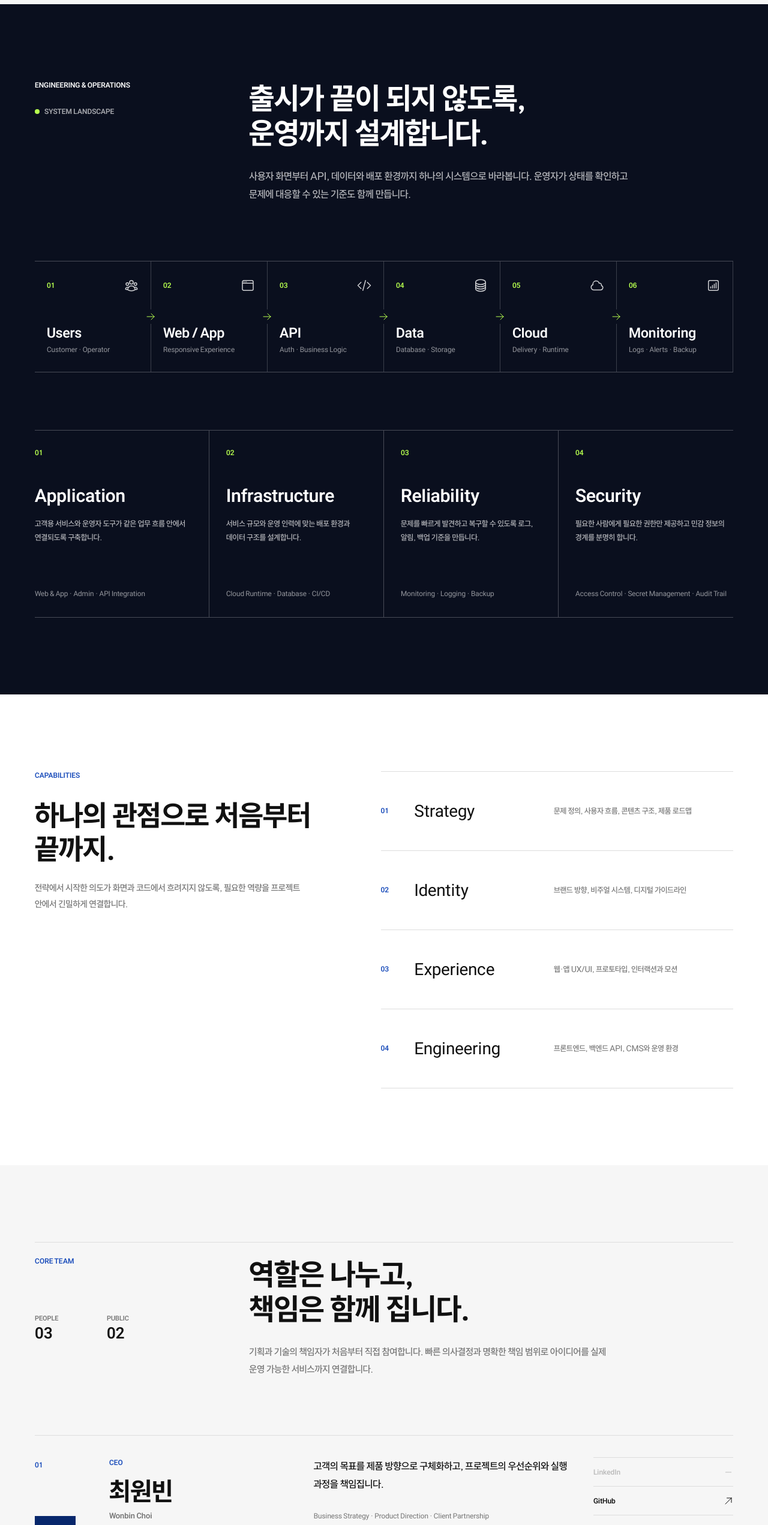
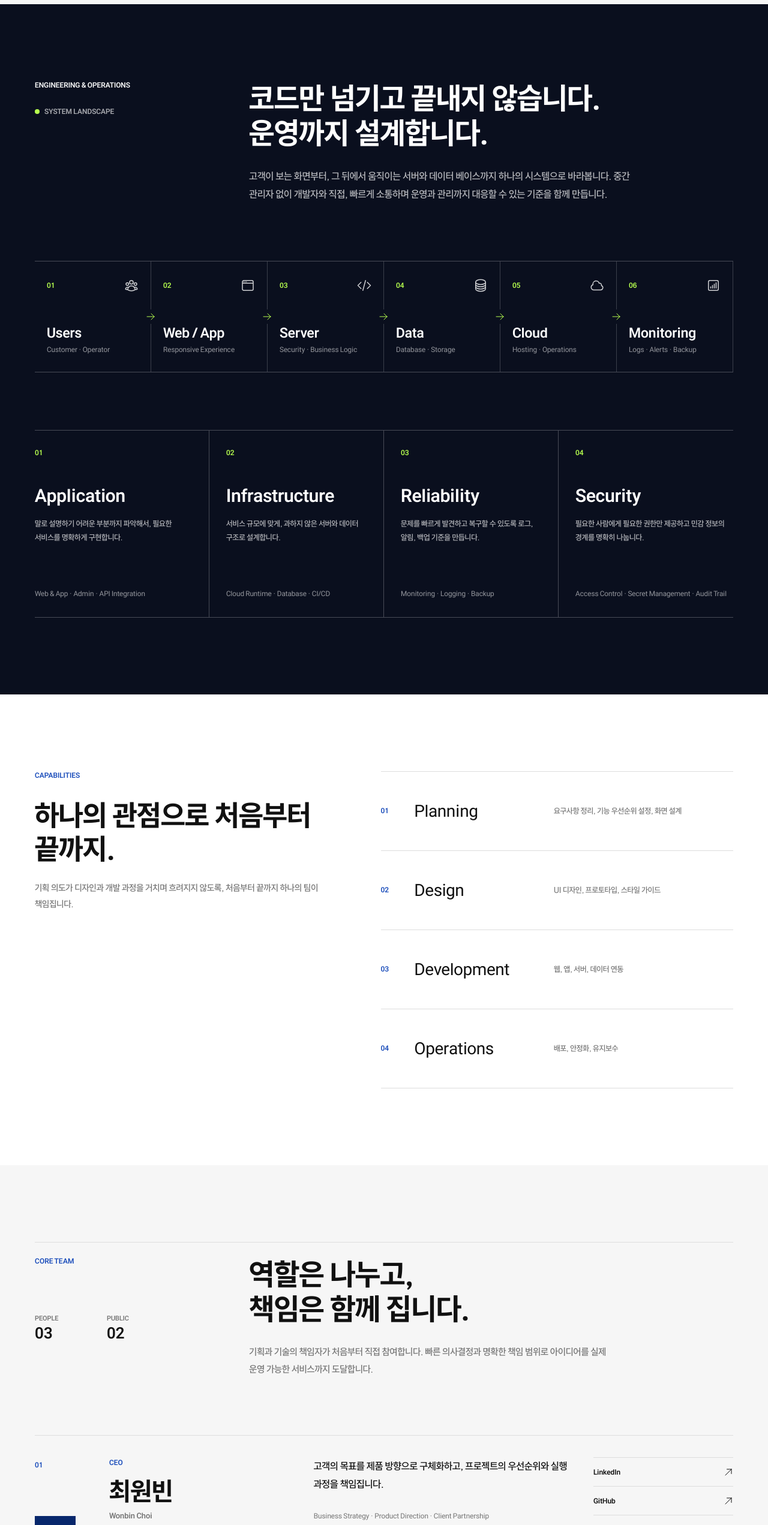
Before and after one commit to ChoiTheCreator/Studio-Jabin-HP, a Next.js app: page / in a window 1280 px wide. Shown: the part 3680-6223 px from the top of the page at 60% size. Built offline with nearby package versions, Linux system fonts and the light colour scheme; no server answers.

Commit message:
<Chore> prettier 설정, 홈페이지 브랜드 소개글 수정
- prettier 패키지 설치 및 스크립트 추가
- vscode 설정 파일 추가
- 홈페이지 engineering 섹션, capabilities 섹션, teams 섹션 브랜드 소개글 수정

```diff
--- a/eslint.config.mjs
+++ b/eslint.config.mjs
@@ -1,9 +1,11 @@
 import { defineConfig, globalIgnores } from "eslint/config";
 import nextVitals from "eslint-config-next/core-web-vitals";
 import nextTs from "eslint-config-next/typescript";
+import prettier from "eslint-config-prettier/flat";
 
 export default defineConfig([
   ...nextVitals,
   ...nextTs,
+  prettier,
   globalIgnores([".next/**", "out/**", "build/**", "next-env.d.ts"]),
 ]);
--- a/package.json
+++ b/package.json
@@ -11,6 +11,8 @@
     "build": "next build",
     "start": "next start -H 0.0.0.0 -p 3000",
     "lint": "eslint .",
+    "format": "prettier --write .",
+    "format:check": "prettier --check .",
     "typecheck": "tsc --noEmit",
     "test:e2e": "playwright test"
   },
@@ -28,6 +30,9 @@
     "@types/react-dom": "^19",
     "eslint": "^9",
     "eslint-config-next": "16.2.12",
+    "eslint-config-prettier": "^10.1.8",
+    "prettier": "^3.9.6",
+    "prettier-plugin-tailwindcss": "^0.8.1",
     "tailwindcss": "^4",
     "typescript": "^5"
   }
--- a/src/features/home/components/CapabilitiesSection.tsx
+++ b/src/features/home/components/CapabilitiesSection.tsx
@@ -4,21 +4,30 @@ import { capabilities } from "../home.content";
 
 export function CapabilitiesSection() {
   return (
-    <section className="bg-white py-[88px] text-navy-ink sm:py-28 lg:py-32" id="services" aria-labelledby="capabilities-title">
-      <div className={`${contentShell} grid gap-[72px] lg:grid-cols-[minmax(0,0.9fr)_minmax(520px,1.1fr)] lg:gap-24`}>
-        <div className="lg:sticky lg:top-[120px] lg:self-start">
+    <section
+      className="bg-white py-22 text-navy-ink sm:py-28 lg:py-32"
+      id="services"
+      aria-labelledby="capabilities-title"
+    >
+      <div
+        className={`${contentShell} grid gap-18 lg:grid-cols-[minmax(0,0.9fr)_minmax(520px,1.1fr)] lg:gap-24`}
+      >
+        <div className="lg:sticky lg:top-30 lg:self-start">
           <Reveal>
             <p className={`${eyebrow} text-navy-primary`}>CAPABILITIES</p>
           </Reveal>
           <Reveal delay={80}>
-            <h2 className="mt-8 mb-6 max-w-[640px] text-[36px] leading-[1.08] font-bold [word-break:keep-all] sm:text-[44px] lg:text-[52px]" id="capabilities-title">
+            <h2
+              className="mt-8 mb-6 max-w-160 text-[36px] leading-[1.08] font-bold break-keep sm:text-[44px] lg:text-[52px]"
+              id="capabilities-title"
+            >
               하나의 관점으로 처음부터 끝까지.
             </h2>
           </Reveal>
           <Reveal delay={140}>
-            <p className="m-0 max-w-[550px] text-[16px] leading-[1.68] text-navy-muted [word-break:keep-all]">
-              전략에서 시작한 의도가 화면과 코드에서 흐려지지 않도록, 필요한 역량을
-              프로젝트 안에서 긴밀하게 연결합니다.
+            <p className="m-0 max-w-137.5 text-[16px] leading-[1.68] break-keep text-navy-muted">
+              기획 의도가 디자인과 개발 과정을 거치며 흐려지지 않도록, 처음부터 끝까지 하나의 팀이
+              책임집니다.
             </p>
           </Reveal>
         </div>
@@ -27,7 +36,7 @@ export function CapabilitiesSection() {
           {capabilities.map((capability, index) => (
             <Reveal
               as="li"
-              className="grid min-h-[124px] grid-cols-[42px_1fr] items-start gap-2 border-b border-navy-line py-[22px] sm:min-h-[100px] sm:grid-cols-[48px_0.75fr_1fr] sm:items-center lg:min-h-[132px]"
+              className="grid min-h-31 grid-cols-[42px_1fr] items-start gap-2 border-b border-navy-line py-5.5 sm:min-h-25 sm:grid-cols-[48px_0.75fr_1fr] sm:items-center lg:min-h-33"
               key={capability.number}
               delay={index * 80}
             >
--- a/src/features/home/components/EngineeringSection.tsx
+++ b/src/features/home/components/EngineeringSection.tsx
@@ -27,7 +27,7 @@ const flowIcons: Record<(typeof engineeringFlow)[number]["icon"], FlowIcon> = {
 export function EngineeringSection() {
   return (
     <section
-      className="overflow-hidden bg-navy-night py-[88px] text-white sm:py-28 lg:py-32"
+      className="overflow-hidden bg-navy-night py-22 text-white sm:py-28 lg:py-32"
       id="engineering"
       aria-labelledby="engineering-title"
     >
@@ -42,28 +42,29 @@ export function EngineeringSection() {
           </div>
           <div>
             <h2
-              className="m-0 max-w-[860px] text-[38px] leading-[1.08] font-bold [word-break:keep-all] sm:text-[46px] lg:text-[54px]"
+              className="m-0 max-w-215 text-[38px] leading-[1.08] font-bold break-keep sm:text-[46px] lg:text-[54px]"
               id="engineering-title"
             >
-              출시가 끝이 되지 않도록,
+              코드만 넘기고 끝내지 않습니다.
               <br />
               운영까지 설계합니다.
             </h2>
-            <p className="mt-7 mb-0 max-w-[670px] text-[16px] leading-[1.65] text-white/70 [word-break:keep-all] sm:text-[18px]">
-              사용자 화면부터 API, 데이터와 배포 환경까지 하나의 시스템으로 바라봅니다.
-              운영자가 상태를 확인하고 문제에 대응할 수 있는 기준도 함께 만듭니다.
+            <p className="mt-7 mb-0 max-w-167.5 text-[16px] leading-[1.65] break-keep text-white/70 sm:text-[18px]">
+              고객이 보는 화면부터, 그 뒤에서 움직이는 서버와 데이터 베이스까지 하나의 시스템으로
+              바라봅니다. 중간 관리자 없이 개발자와 직접, 빠르게 소통하며 운영과 관리까지 대응할 수
+              있는 기준을 함께 만듭니다.
             </p>
           </div>
         </Reveal>
 
-        <ol className="mt-[72px] grid grid-cols-2 list-none border-t border-b border-white/25 p-0 lg:mt-24 lg:grid-cols-6">
+        <ol className="mt-18 grid list-none grid-cols-2 border-t border-b border-white/25 p-0 lg:mt-24 lg:grid-cols-6">
           {engineeringFlow.map((node, index) => {
             const Icon = flowIcons[node.icon];
 
             return (
               <Reveal
                 as="li"
-                className="relative flex min-h-[150px] flex-col items-start justify-between gap-5 border-r border-b border-white/20 px-4 py-6 even:border-r-0 nth-[n+5]:border-b-0 lg:min-h-[184px] lg:border-b-0 lg:border-r lg:px-5 lg:py-7 lg:even:border-r lg:last:border-r-0"
+                className="relative flex min-h-37.5 flex-col items-start justify-between gap-5 border-r border-b border-white/20 px-4 py-6 even:border-r-0 nth-[n+5]:border-b-0 lg:min-h-46 lg:border-r lg:border-b-0 lg:px-5 lg:py-7 lg:last:border-r-0 lg:even:border-r"
                 key={node.number}
                 delay={index * 90}
               >
@@ -72,13 +73,15 @@ export function EngineeringSection() {
                   <Icon className="size-6 text-white/80" aria-hidden="true" />
                 </div>
                 <div>
-                  <h3 className="m-0 text-[21px] leading-none font-bold sm:text-[23px]">{node.title}</h3>
+                  <h3 className="m-0 text-[21px] leading-none font-bold sm:text-[23px]">
+                    {node.title}
+                  </h3>
                   <p className="mt-2 mb-0 text-[12px] font-medium text-white/55">{node.detail}</p>
                 </div>
                 {index < engineeringFlow.length - 1 ? (
                   <>
                     <ArrowRightIcon
-                      className="absolute top-1/2 right-[-12px] z-10 hidden size-6 -translate-y-1/2 bg-navy-night p-1 text-navy-signal lg:block"
+                      className="absolute top-1/2 -right-3 z-10 hidden size-6 -translate-y-1/2 bg-navy-night p-1 text-navy-signal lg:block"
                       aria-hidden="true"
                     />
                   </>
@@ -88,11 +91,11 @@ export function EngineeringSection() {
           })}
         </ol>
 
-        <ol className="mt-[72px] grid grid-cols-2 list-none border-t border-white/25 p-0 lg:mt-24 lg:grid-cols-4">
+        <ol className="mt-18 grid list-none grid-cols-2 border-t border-white/25 p-0 lg:mt-24 lg:grid-cols-4">
           {operationCapabilities.map((capability, index) => (
             <Reveal
               as="li"
-              className="flex min-h-[310px] flex-col border-b border-white/25 px-4 py-6 odd:border-r lg:min-h-[312px] lg:border-r lg:px-7 lg:py-7 lg:first:pl-0 lg:last:border-r-0 lg:last:pr-0"
+              className="flex min-h-77.5 flex-col border-b border-white/25 px-4 py-6 odd:border-r lg:min-h-78 lg:border-r lg:px-7 lg:py-7 lg:first:pl-0 lg:last:border-r-0 lg:last:pr-0"
               key={capability.number}
               delay={index * 90}
             >
@@ -100,7 +103,7 @@ export function EngineeringSection() {
               <h3 className="mt-12 mb-5 text-[28px] leading-none font-bold sm:text-[30px]">
                 {capability.title}
               </h3>
-              <p className="m-0 text-[14px] leading-[1.65] text-white/70 [word-break:keep-all]">
+              <p className="m-0 text-[14px] leading-[1.65] break-keep text-white/70">
                 {capability.description}
               </p>
               <p className="mt-auto mb-0 pt-8 text-[12px] leading-[1.7] font-medium text-white/55">
--- a/src/features/home/components/TeamSection.tsx
+++ b/src/features/home/components/TeamSection.tsx
@@ -7,7 +7,7 @@ import { team } from "../home.content";
 export function TeamSection() {
   return (
     <section
-      className="bg-navy-surface py-[76px] text-navy-ink sm:py-28 lg:py-32"
+      className="bg-navy-surface py-19 text-navy-ink sm:py-28 lg:py-32"
       id="team"
       aria-labelledby="team-title"
     >
@@ -15,32 +15,30 @@ export function TeamSection() {
         <Reveal className="grid gap-8 border-t border-navy-line pt-5 lg:grid-cols-[minmax(240px,0.8fr)_minmax(0,2.2fr)] lg:gap-16 lg:pt-6">
           <div className="flex items-start justify-between gap-5 lg:block">
             <p className={`${eyebrow} text-navy-primary`}>CORE TEAM</p>
-            <dl className="m-0 grid grid-cols-2 gap-x-5 text-right lg:mt-20 lg:max-w-[220px] lg:text-left">
+            <dl className="m-0 grid grid-cols-2 gap-x-5 text-right lg:mt-20 lg:max-w-55 lg:text-left">
               <div>
                 <dt className="text-[11px] font-bold text-navy-muted">PEOPLE</dt>
                 <dd className="mt-1 text-[26px] leading-none font-bold">0{team.total}</dd>
               </div>
               <div>
                 <dt className="text-[11px] font-bold text-navy-muted">PUBLIC</dt>
-                <dd className="mt-1 text-[26px] leading-none font-bold">
-                  0{team.members.length}
-                </dd>
+                <dd className="mt-1 text-[26px] leading-none font-bold">0{team.members.length}</dd>
               </div>
             </dl>
           </div>
 
           <div>
             <h2
-              className="m-0 max-w-[860px] text-[38px] leading-[1.08] font-bold [word-break:keep-all] sm:text-[46px] lg:text-[54px]"
+              className="m-0 max-w-215 text-[38px] leading-[1.08] font-bold break-keep sm:text-[46px] lg:text-[54px]"
               id="team-title"
             >
               역할은 나누고,
               <br />
               책임은 함께 집니다.
             </h2>
-            <p className="mt-7 mb-0 max-w-[620px] text-[16px] leading-[1.68] text-navy-muted [word-break:keep-all] sm:text-[17px]">
-              기획과 기술의 책임자가 처음부터 직접 참여합니다. 빠른 의사결정과 명확한
-              책임 범위로 아이디어를 실제 운영 가능한 서비스까지 연결합니다.
+            <p className="mt-7 mb-0 max-w-155 text-[16px] leading-[1.68] break-keep text-navy-muted sm:text-[17px]">
+              기획과 기술의 책임자가 처음부터 직접 참여합니다. 빠른 의사결정과 명확한 책임 범위로
+              아이디어를 실제 운영 가능한 서비스까지 도달합니다.
             </p>
           </div>
         </Reveal>
@@ -48,11 +46,11 @@ export function TeamSection() {
         <div className="mt-14 border-t border-navy-line sm:mt-24 lg:mt-24">
           {team.members.map((member, memberIndex) => (
             <Reveal key={member.number} delay={memberIndex * 100}>
-              <article className="group relative grid gap-7 overflow-hidden border-b border-navy-line py-7 sm:grid-cols-[88px_minmax(180px,0.8fr)_minmax(0,1.2fr)] sm:gap-6 sm:py-9 lg:min-h-[284px] lg:grid-cols-[88px_minmax(220px,0.85fr)_minmax(300px,1.2fr)_minmax(180px,0.65fr)] lg:items-start lg:gap-9 lg:py-9">
+              <article className="group relative grid gap-7 overflow-hidden border-b border-navy-line py-7 sm:grid-cols-[88px_minmax(180px,0.8fr)_minmax(0,1.2fr)] sm:gap-6 sm:py-9 lg:min-h-71 lg:grid-cols-[88px_minmax(220px,0.85fr)_minmax(300px,1.2fr)_minmax(180px,0.65fr)] lg:items-start lg:gap-9 lg:py-9">
                 <div className="flex items-center justify-between sm:block">
                   <span className="text-[12px] font-bold text-navy-primary">{member.number}</span>
                   <span
-                    className="grid size-14 place-items-center bg-navy-deep text-[15px] font-bold text-white transition-colors duration-300 group-hover:bg-navy-primary sm:mt-[74px] sm:size-16 lg:size-[68px]"
+                    className="grid size-14 place-items-center bg-navy-deep text-[15px] font-bold text-white transition-colors duration-300 group-hover:bg-navy-primary sm:mt-18.5 sm:size-16 lg:size-17"
                     aria-hidden="true"
                   >
                     {member.initials}
@@ -68,10 +66,10 @@ export function TeamSection() {
                 </div>
 
                 <div>
-                  <p className="m-0 max-w-[570px] text-[17px] leading-[1.65] [word-break:keep-all] sm:text-[18px]">
+                  <p className="m-0 max-w-142.5 text-[17px] leading-[1.65] break-keep sm:text-[18px]">
                     {member.responsibility}
                   </p>
-                  <p className="mt-7 mb-0 max-w-[520px] text-[12px] leading-[1.7] font-medium text-navy-muted">
+                  <p className="mt-7 mb-0 max-w-130 text-[12px] leading-[1.7] font-medium text-navy-muted">
                     {member.specialties.join(" · ")}
                   </p>
                 </div>
--- a/src/features/home/home.content.ts
+++ b/src/features/home/home.content.ts
@@ -61,32 +61,32 @@ export const projects = [
 export const capabilities = [
   {
     number: "01",
-    title: "Strategy",
-    description: "문제 정의, 사용자 흐름, 콘텐츠 구조, 제품 로드맵",
+    title: "Planning",
+    description: "요구사항 정리, 기능 우선순위 설정, 화면 설계",
   },
   {
     number: "02",
-    title: "Identity",
-    description: "브랜드 방향, 비주얼 시스템, 디지털 가이드라인",
+    title: "Design",
+    description: "UI 디자인, 프로토타입, 스타일 가이드",
   },
   {
     number: "03",
-    title: "Experience",
-    description: "웹·앱 UX/UI, 프로토타입, 인터랙션과 모션",
+    title: "Development",
+    description: "웹, 앱, 서버, 데이터 연동",
   },
   {
     number: "04",
-    title: "Engineering",
-    description: "프론트엔드, 백엔드 API, CMS와 운영 환경",
+    title: "Operations",
+    description: "배포, 안정화, 유지보수",
   },
 ] as const;
 
 export const engineeringFlow = [
   { number: "01", title: "Users", detail: "Customer · Operator", icon: "users" },
   { number: "02", title: "Web / App", detail: "Responsive Experience", icon: "window" },
-  { number: "03", title: "API", detail: "Auth · Business Logic", icon: "code" },
+  { number: "03", title: "Server", detail: "Security · Business Logic", icon: "code" },
   { number: "04", title: "Data", detail: "Database · Storage", icon: "database" },
-  { number: "05", title: "Cloud", detail: "Delivery · Runtime", icon: "cloud" },
+  { number: "05", title: "Cloud", detail: "Hosting · Operations", icon: "cloud" },
   { number: "06", title: "Monitoring", detail: "Logs · Alerts · Backup", icon: "chart" },
 ] as const;
 
@@ -94,13 +94,13 @@ export const operationCapabilities = [
   {
     number: "01",
     title: "Application",
-    description: "고객용 서비스와 운영자 도구가 같은 업무 흐름 안에서 연결되도록 구축합니다.",
+    description: "말로 설명하기 어려운 부분까지 파악해서, 필요한 서비스를 명확하게 구현합니다.",
     practices: ["Web & App", "Admin", "API Integration"],
   },
   {
     number: "02",
     title: "Infrastructure",
-    description: "서비스 규모와 운영 인력에 맞는 배포 환경과 데이터 구조를 설계합니다.",
+    description: "서비스 규모에 맞게, 과하지 않은 서버와 데이터 구조로 설계합니다.",
     practices: ["Cloud Runtime", "Database", "CI/CD"],
   },
   {
@@ -112,7 +112,7 @@ export const operationCapabilities = [
   {
     number: "04",
     title: "Security",
-    description: "필요한 사람에게 필요한 권한만 제공하고 민감 정보의 경계를 분명히 합니다.",
+    description: "필요한 사람에게 필요한 권한만 제공하고 민감 정보의 경계를 명확히 나눕니다.",
     practices: ["Access Control", "Secret Management", "Audit Trail"],
   },
 ] as const;
@@ -130,9 +130,12 @@ export const team = {
         "고객의 목표를 제품 방향으로 구체화하고, 프로젝트의 우선순위와 실행 과정을 책임집니다.",
       specialties: ["Business Strategy", "Product Direction", "Client Partnership"],
       links: [
-        { label: "LinkedIn", href: null },
+        {
+          label: "LinkedIn",
+          href: "https://kr.linkedin.com/in/%EC%9B%90%EB%B9%88-%EC%B5%9C-a90451366",
+        },
         { label: "GitHub", href: "https://github.com/ChoiTheCreator" },
-        { label: "Portfolio", href: "https://wonbin109.tistory.com" },
+        { label: "Portfolio", href: "https://www.wonbinchoi.com/" },
       ],
     },
     {
@@ -145,9 +148,12 @@ export const team = {
         "서비스 구조와 기술 의사결정을 이끌고, 구축부터 배포와 운영까지의 품질을 책임집니다.",
       specialties: ["System Architecture", "Full-stack Engineering", "Cloud Operations"],
       links: [
-        { label: "LinkedIn", href: null },
-        { label: "GitHub", href: null },
-        { label: "Portfolio", href: null },
+        {
+          label: "LinkedIn",
+          href: "https://au.linkedin.com/in/jaewook-park-a5a032385",
+        },
+        { label: "GitHub", href: "https://github.com/wooooooooook" },
+        { label: "Portfolio", href: "https://wooooooooook.com/" },
       ],
     },
   ],
```
Also changed, not shown: .prettierrc.mjs (added), 2 other files (tests, documents, lock files or other folders).
